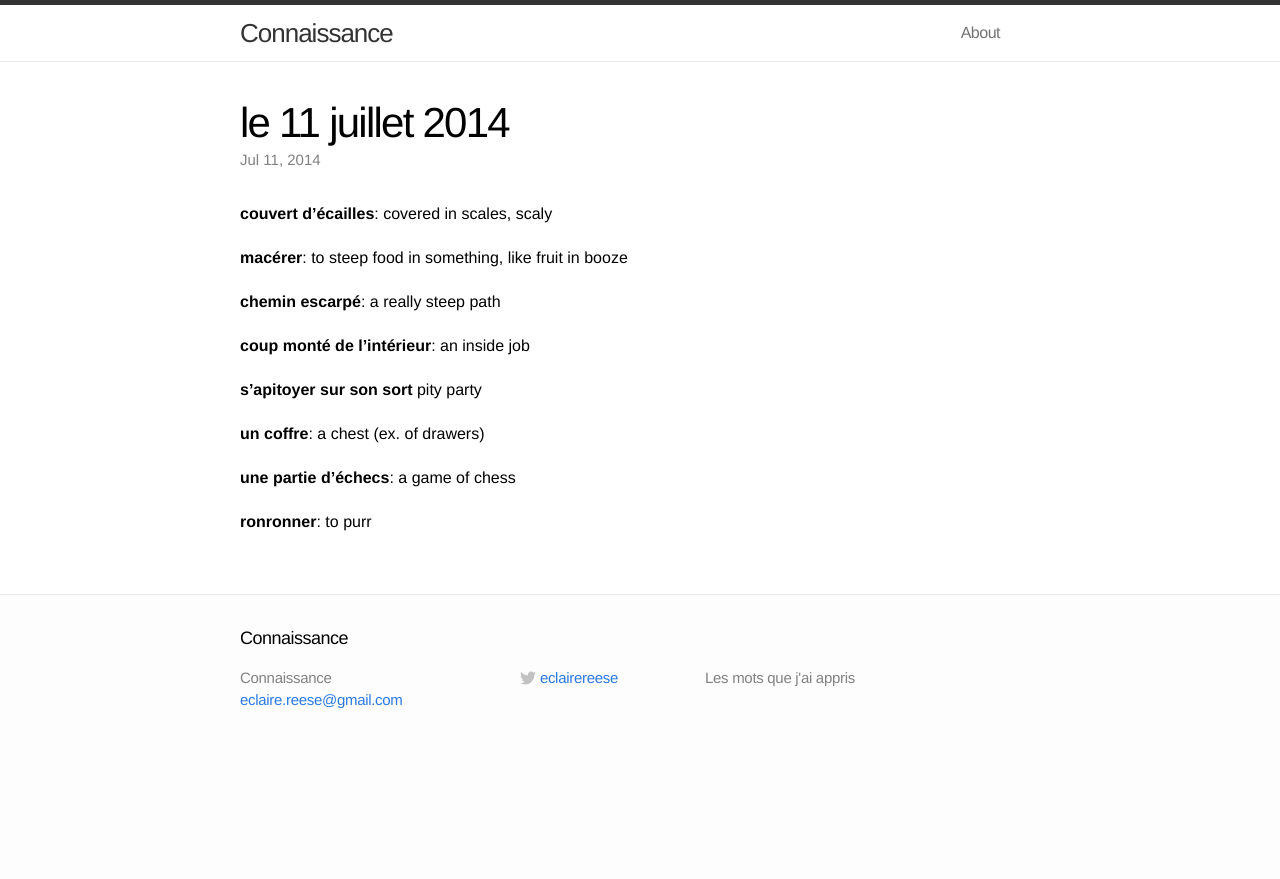
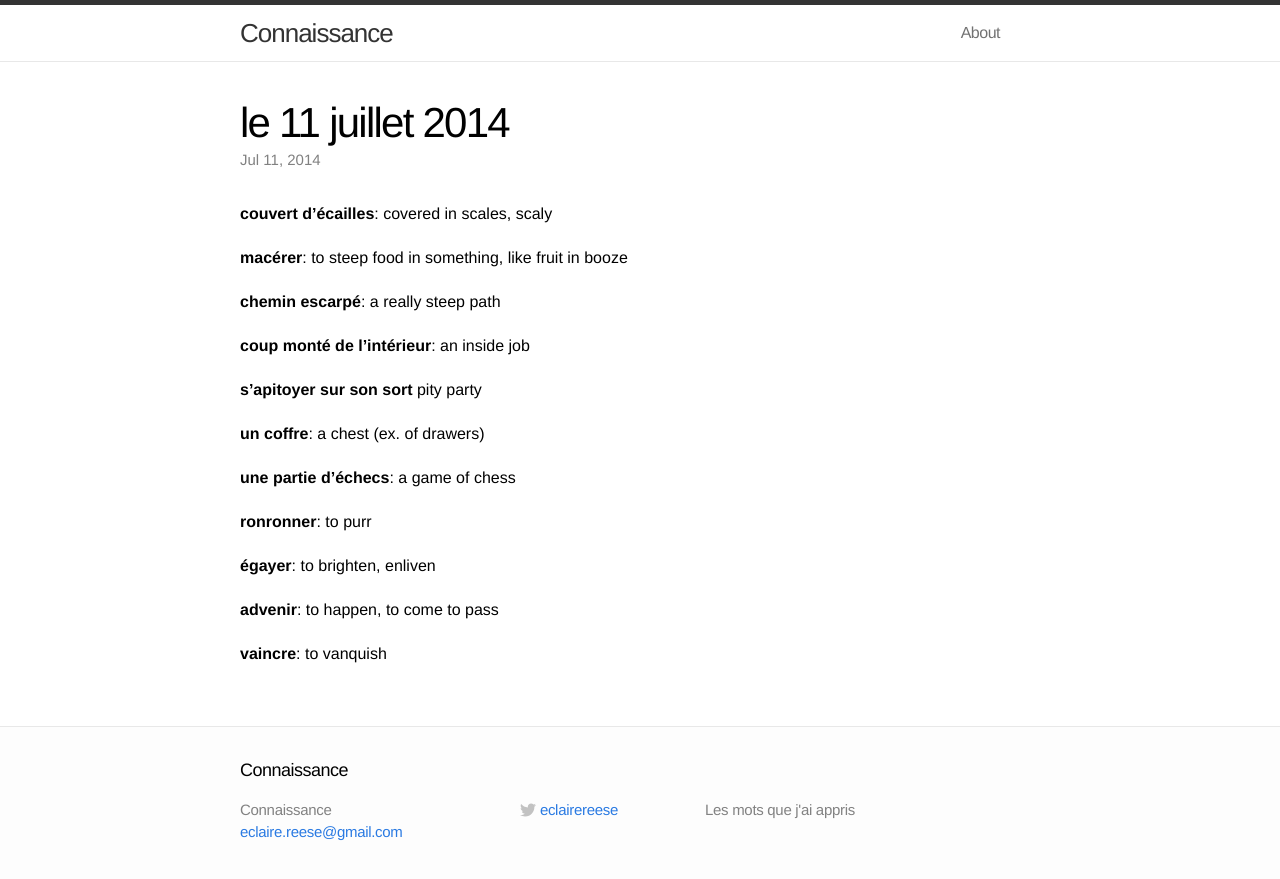
Before and after one commit to emilyreese/connaissance, a Jekyll site: the page built from _posts/2014-07-11-le-11-juillet-2014.markdown, in a window 1280 px wide. Shown: the top 879 px of the page. Built offline with Jekyll 4.4.1, drawn with Linux system fonts in a browser that asks for light colours.

Commit message:
le 11 juillet: add several verbs

```diff
--- a/_posts/2014-07-11-le-11-juillet-2014.markdown
+++ b/_posts/2014-07-11-le-11-juillet-2014.markdown
@@ -20,3 +20,9 @@ categories: mots
 **une partie d'échecs**: a game of chess
 
 **ronronner**: to purr
+
+**égayer**: to brighten, enliven
+
+**advenir**: to happen, to come to pass
+
+**vaincre**: to vanquish
```
